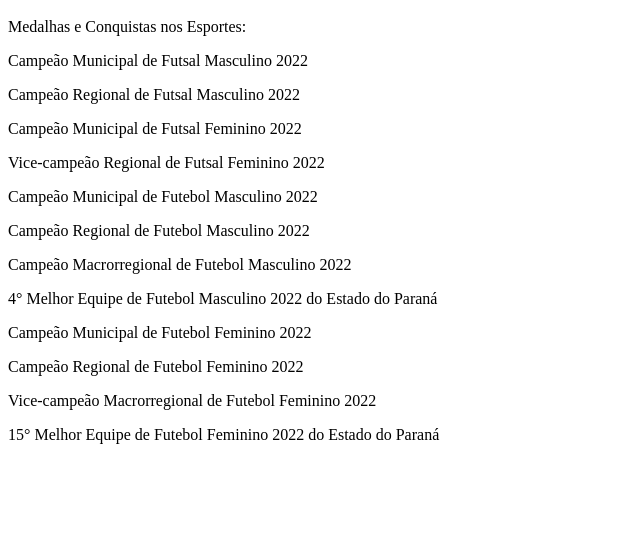
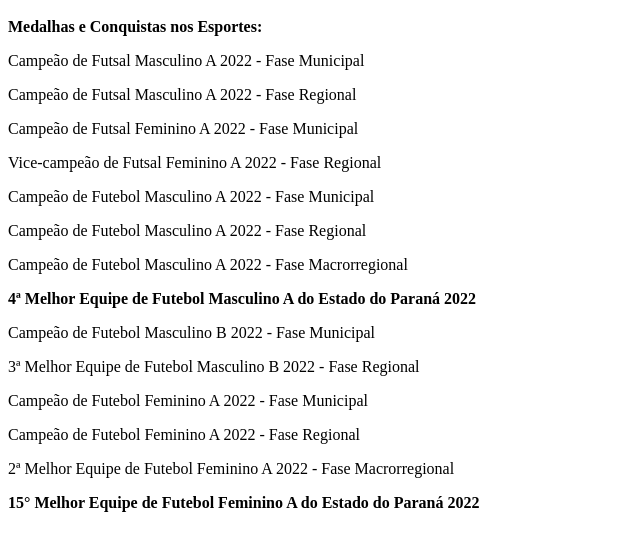
Before and after one commit to Gustavo-Calixto/Prof.-Gustavo-Calixto, a plain HTML site: page index.html in a window 1280 px wide. Shown: the part 48-598 px from the top of the page, without its empty margins (0-640 px from the left). Drawn offline with Linux system fonts and the light colour scheme.

Commit message:
Criação do arquivo index e primeiras edições!

```diff
--- a/index.html
+++ b/index.html
@@ -1,16 +1,18 @@
 <h1> Stella Maris 2022 </h1>
 
-<p><strong> <b> </b></strong> Medalhas e Conquistas nos Esportes: </p>
+<p> <strong> Medalhas e Conquistas nos Esportes: </strong> </p>
 
-<p> Campeão Municipal de Futsal Masculino 2022 </p>
-<p> Campeão Regional de Futsal Masculino 2022 </p>
-<p> Campeão Municipal de Futsal Feminino 2022 </p>
-<p> Vice-campeão Regional de Futsal Feminino 2022 </p>
-<p> Campeão Municipal de Futebol Masculino 2022 </p>
-<p> Campeão Regional de Futebol Masculino 2022 </p>
-<p> Campeão Macrorregional de Futebol Masculino 2022 </p>
-<p> 4° Melhor Equipe de Futebol Masculino 2022 do Estado do Paraná </p>
-<p> Campeão Municipal de Futebol Feminino 2022 </p>
-<p> Campeão Regional de Futebol Feminino 2022 </p>
-<p> Vice-campeão Macrorregional de Futebol Feminino 2022 </p>
-<p> 15° Melhor Equipe de Futebol Feminino 2022 do Estado do Paraná </p>
+<p>Campeão de Futsal Masculino A 2022 - Fase Municipal </p>
+<p>Campeão de Futsal Masculino A 2022 - Fase Regional </p>
+<p>Campeão de Futsal Feminino A 2022 -  Fase Municipal </p>
+<p>Vice-campeão de Futsal Feminino A 2022 - Fase Regional </p>
+<p>Campeão de Futebol Masculino A 2022 - Fase Municipal </p>
+<p>Campeão de Futebol Masculino A 2022 - Fase Regional </p>
+<p>Campeão de Futebol Masculino A 2022 - Fase Macrorregional </p>
+<p> <strong> 4ª Melhor Equipe de Futebol Masculino A do Estado do Paraná 2022 </strong> </p>
+<p>Campeão de Futebol Masculino B 2022 - Fase Municipal </p>
+<p>3ª Melhor Equipe de Futebol Masculino B 2022 - Fase Regional </p>
+<p>Campeão de Futebol Feminino A 2022 - Fase Municipal </p>
+<p>Campeão de Futebol Feminino A 2022 - Fase Regional </p>
+<p>2ª Melhor Equipe de Futebol Feminino A 2022 - Fase Macrorregional </p>
+<p> <strong> 15° Melhor Equipe de Futebol Feminino A do Estado do Paraná 2022 </strong> </p>
```
